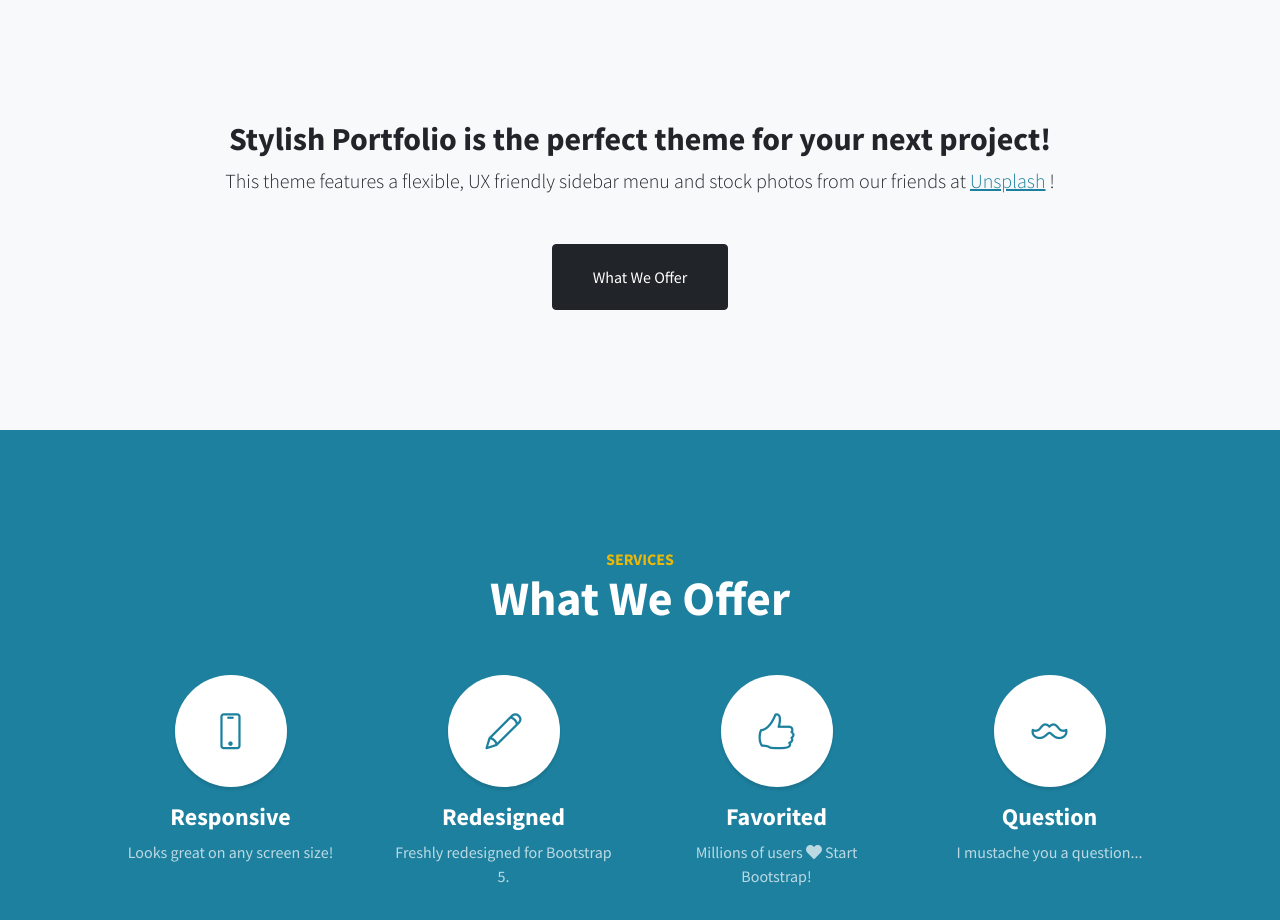
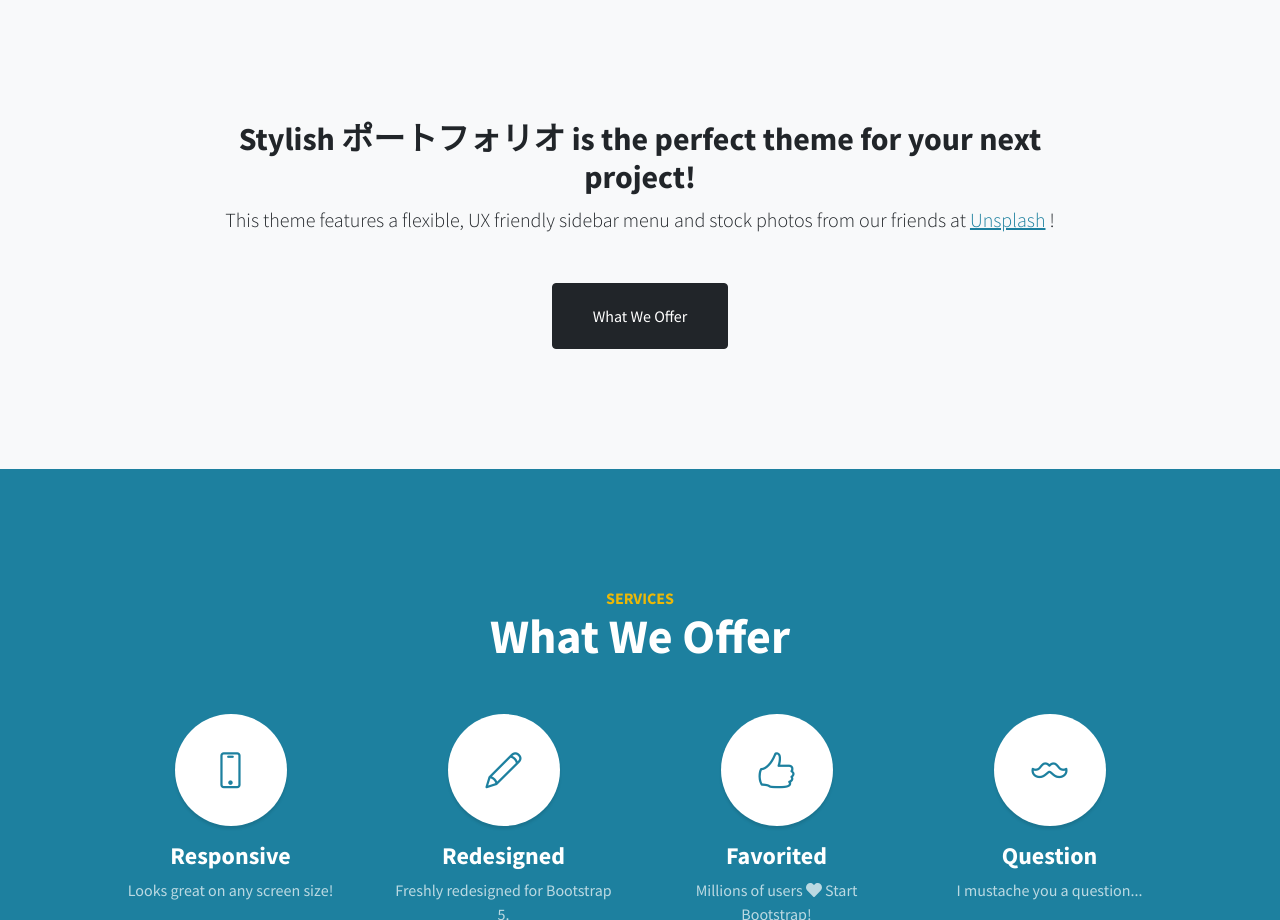
Before and after one commit to ZmEgWrO/portfolio, a plain HTML site: page startbootstrap-stylish-portfolio-gh-pages/index.html in a window 1280 px wide. Shown: the part 800-1720 px from the top of the page. Drawn offline with nearby package versions, Linux system fonts and the light colour scheme.

Commit message:
Update index.html

```diff
--- a/startbootstrap-stylish-portfolio-gh-pages/index.html
+++ b/startbootstrap-stylish-portfolio-gh-pages/index.html
@@ -43,7 +43,7 @@
             <div class="container px-4 px-lg-5 text-center">
                 <div class="row gx-4 gx-lg-5 justify-content-center">
                     <div class="col-lg-10">
-                        <h2>Stylish Portfolio is the perfect theme for your next project!</h2>
+                        <h2>Stylish ポートフォリオ is the perfect theme for your next project!</h2>
                         <p class="lead mb-5">
                             This theme features a flexible, UX friendly sidebar menu and stock photos from our friends at
                             <a href="https://unsplash.com/">Unsplash</a>
```
